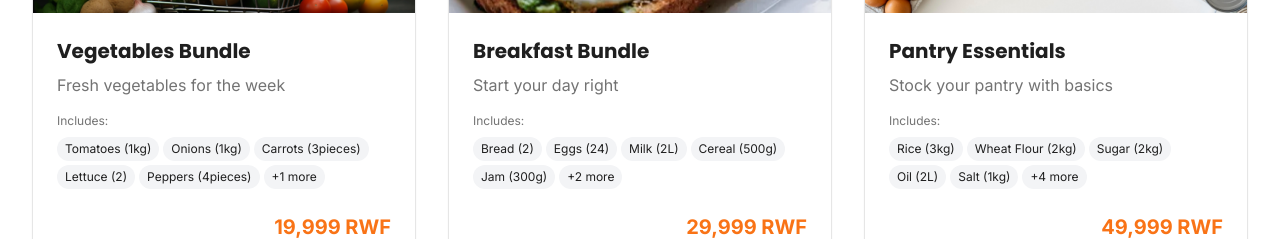
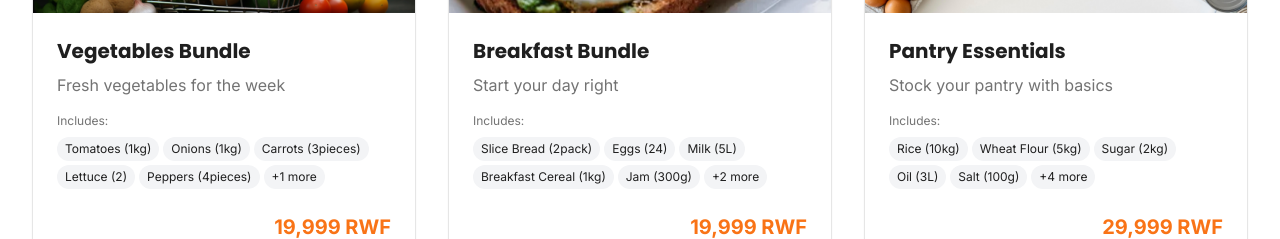
Before and after one commit to ewuket/khrate-app, a React (Vite) app: page /bundles in a window 1280 px wide. Shown: the part 1080-1319 px from the top of the page. Built offline with nearby package versions, Linux system fonts and the light colour scheme.

Commit message:
Code edited in Lovable Code Editor
Edited UI in Lovable

```diff
--- a/src/pages/Bundles.tsx
+++ b/src/pages/Bundles.tsx
@@ -48,18 +48,18 @@ const allBundles = [
     id: 5,
     name: "Breakfast Bundle",
     description: "Start your day right",
-    price: 29999,
+    price: 19999,
     image: "/lovable-uploads/f54999c2-780a-4e38-9b60-7d31fd0fd9bc.png", // Updated with new breakfast image
-    items: ["Bread (2)", "Eggs (24)", "Milk (2L)", "Cereal (500g)", "Jam (300g)", "Butter (250g)", "Coffee (200g)"],
+    items: ["Slice Bread (2pack)", "Eggs (24)", "Milk (5L)", "Breakfast Cereal (1kg)", "Jam (300g)", "Butter (500g)", "Coffee (250g)"],
     category: "medium"
   },
   {
     id: 6,
     name: "Pantry Essentials",
     description: "Stock your pantry with basics",
-    price: 49999,
+    price: 29999,
     image: "/lovable-uploads/64610299-1b2e-480f-ad10-ca5f00ac3808.png", // Updated with new pantry essentials image
-    items: ["Rice (3kg)", "Wheat Flour (2kg)", "Sugar (2kg)", "Oil (2L)", "Salt (1kg)", "Pasta (3 packs)", "Beans (2kg)", "Lentils (1kg)", "Spices (assorted)"],
+    items: ["Rice (10kg)", "Wheat Flour (5kg)", "Sugar (2kg)", "Oil (3L)", "Salt (100g)", "Pasta (3 packs)", "Beans (3kg)", "Lentils (2kg)", "Spices (assorted)"],
     category: "large"
   },
   // Fruit bundles with updated images
```
